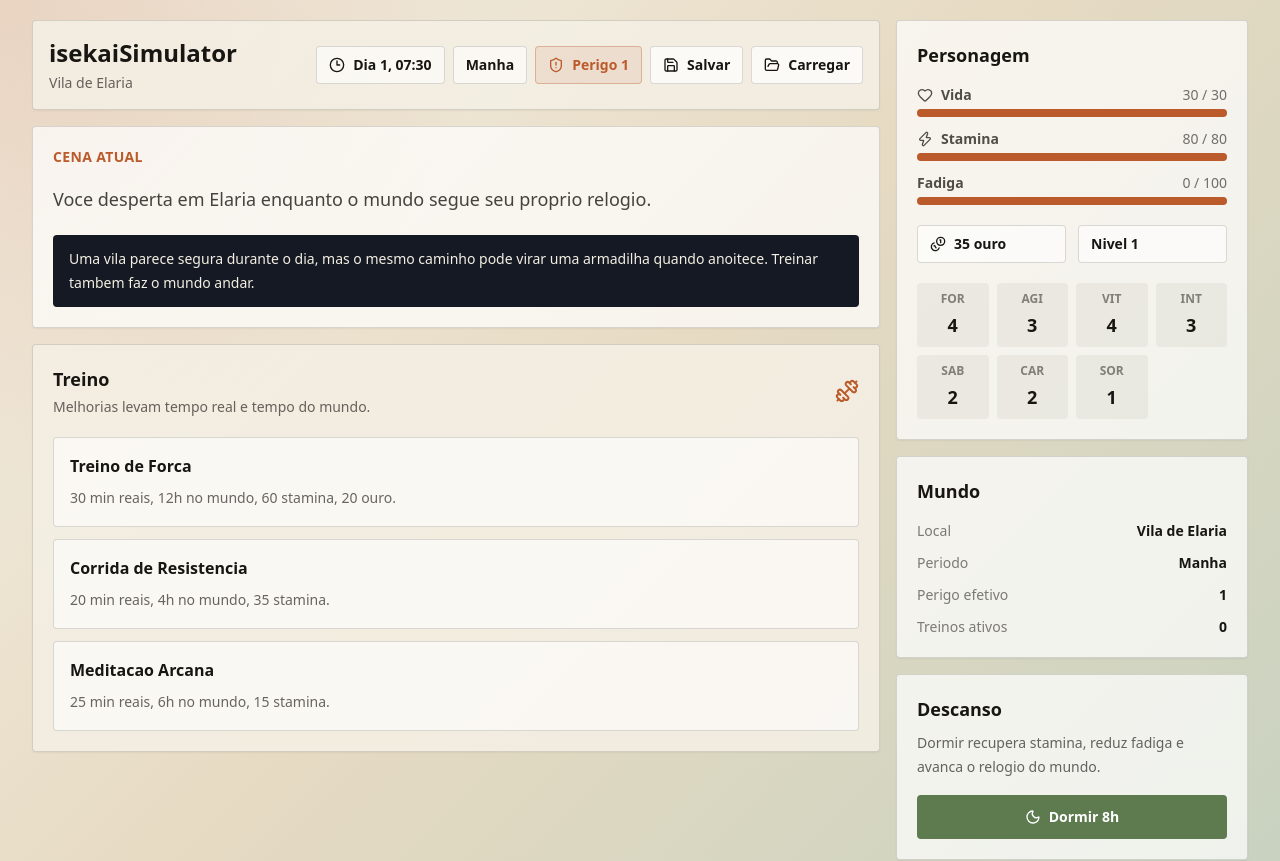
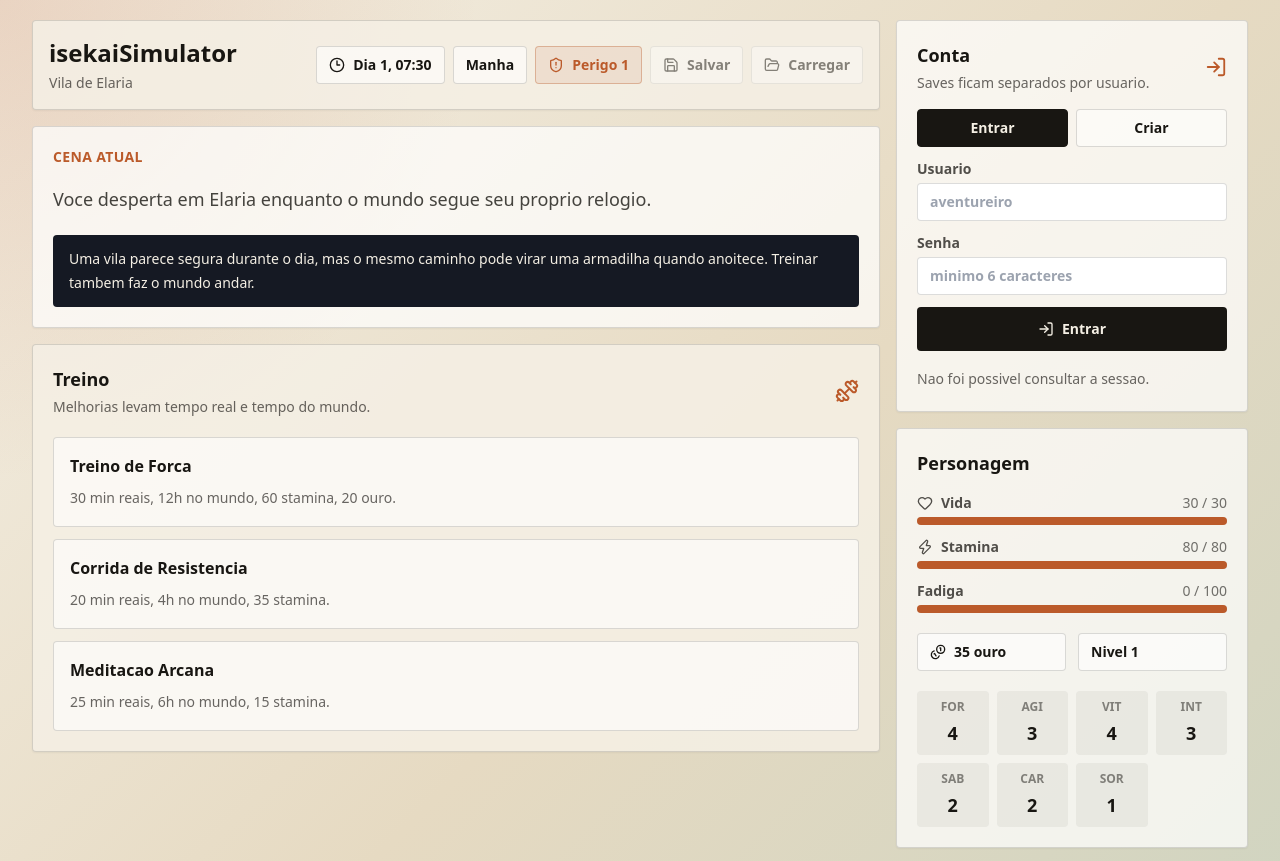
Before and after one commit to FelpHendeson/IsekaiSimulator, a Next.js app: page / in a window 1280 px wide. Shown: the top 861 px of the page. Built offline with nearby package versions, Linux system fonts and the light colour scheme; no server answers.

Commit message:
feat: add account controls to game shell

```diff
--- a/src/components/game/game-shell.tsx
+++ b/src/components/game/game-shell.tsx
@@ -7,10 +7,13 @@ import {
   Dumbbell,
   FolderOpen,
   Heart,
+  LogIn,
+  LogOut,
   Moon,
   Save,
   ShieldAlert,
   Sparkles,
+  UserPlus,
   Zap,
 } from "lucide-react";
 import { useEffect, useMemo, useState } from "react";
@@ -22,17 +25,46 @@ import { formatClock } from "../../game/time/clock";
 import type { GameState, TrainingSession } from "../../game/types";
 import { getEffectiveDanger } from "../../game/world/danger";
 
+type AuthUser = {
+  id: string;
+  username: string;
+  displayName: string;
+};
+
 export function GameShell() {
   const [gameState, setGameState] = useState<GameState>(() => createInitialGameState());
   const [message, setMessage] = useState("Voce desperta em Elaria enquanto o mundo segue seu proprio relogio.");
   const [now, setNow] = useState(() => new Date());
   const [isPersisting, setIsPersisting] = useState(false);
+  const [currentUser, setCurrentUser] = useState<AuthUser | null>(null);
+  const [authMessage, setAuthMessage] = useState("Entre para salvar e carregar por conta.");
+  const [isAuthLoading, setIsAuthLoading] = useState(false);
   const devMode = process.env.NEXT_PUBLIC_DEV_MODE === "true";
 
   useEffect(() => {
     const timer = window.setInterval(() => setNow(new Date()), 1000);
 
     return () => window.clearInterval(timer);
+  }, []);
+
+  useEffect(() => {
+    async function loadSession() {
+      try {
+        const response = await fetch("/api/auth/me");
+        const payload = await response.json();
+
+        if (response.ok && payload.user) {
+          setCurrentUser(payload.user);
+          setAuthMessage(`Sessao ativa: ${payload.user.displayName}.`);
+        } else if (!response.ok && payload.error) {
+          setAuthMessage(payload.error);
+        }
+      } catch {
+        setAuthMessage("Nao foi possivel consultar a sessao.");
+      }
+    }
+
+    void loadSession();
   }, []);
 
   const currentLocation = gameState.world.locations[gameState.currentLocationId];
@@ -56,6 +88,11 @@ export function GameShell() {
   }
 
   async function saveGame() {
+    if (!currentUser) {
+      setMessage("Faca login para salvar esta campanha em uma conta.");
+      return;
+    }
+
     setIsPersisting(true);
 
     try {
@@ -82,6 +119,11 @@ export function GameShell() {
   }
 
   async function loadGame() {
+    if (!currentUser) {
+      setMessage("Faca login para carregar saves da sua conta.");
+      return;
+    }
+
     setIsPersisting(true);
 
     try {
@@ -118,6 +160,7 @@ export function GameShell() {
             danger={effectiveDanger}
             devMode={devMode}
             isPersisting={isPersisting}
+            canPersist={Boolean(currentUser)}
             onLoad={loadGame}
             onSave={saveGame}
           />
@@ -144,6 +187,48 @@ export function GameShell() {
         </div>
 
         <aside className="space-y-4">
+          <AuthPanel
+            authMessage={authMessage}
+            currentUser={currentUser}
+            isLoading={isAuthLoading}
+            onAuth={async (mode, username, password) => {
+              setIsAuthLoading(true);
+
+              try {
+                const response = await fetch(`/api/auth/${mode}`, {
+                  method: "POST",
+                  headers: {
+                    "Content-Type": "application/json",
+                  },
+                  body: JSON.stringify({ username, password }),
+                });
+                const payload = await response.json();
+
+                if (!response.ok) {
+                  setAuthMessage(payload.error ?? "Nao foi possivel autenticar.");
+                  return;
+                }
+
+                setCurrentUser(payload.user);
+                setAuthMessage(`Conta ativa: ${payload.user.displayName}.`);
+              } catch {
+                setAuthMessage("Nao foi possivel conectar ao servidor de auth.");
+              } finally {
+                setIsAuthLoading(false);
+              }
+            }}
+            onLogout={async () => {
+              setIsAuthLoading(true);
+
+              try {
+                await fetch("/api/auth/logout", { method: "POST" });
+              } finally {
+                setCurrentUser(null);
+                setAuthMessage("Sessao encerrada.");
+                setIsAuthLoading(false);
+              }
+            }}
+          />
           <CharacterPanel gameState={gameState} />
           <WorldPanel gameState={gameState} danger={effectiveDanger} />
           <RestPanel
@@ -161,6 +246,7 @@ export function GameShell() {
 }
 
 function HeaderPanel({
+  canPersist,
   clockLabel,
   danger,
   devMode,
@@ -170,6 +256,7 @@ function HeaderPanel({
   onSave,
   period,
 }: {
+  canPersist: boolean;
   clockLabel: string;
   danger: number;
   devMode: boolean;
@@ -193,7 +280,7 @@ function HeaderPanel({
           {devMode ? <StatusPill label="DEV mode" tone="dev" /> : null}
           <button
             className="inline-flex min-h-9 items-center gap-2 rounded border border-ink/15 bg-white/70 px-3 py-2 font-semibold text-ink transition hover:border-ink/35 disabled:cursor-not-allowed disabled:opacity-50"
-            disabled={isPersisting}
+            disabled={isPersisting || !canPersist}
             onClick={onSave}
             title="Salvar partida"
           >
@@ -202,7 +289,7 @@ function HeaderPanel({
           </button>
           <button
             className="inline-flex min-h-9 items-center gap-2 rounded border border-ink/15 bg-white/70 px-3 py-2 font-semibold text-ink transition hover:border-ink/35 disabled:cursor-not-allowed disabled:opacity-50"
-            disabled={isPersisting}
+            disabled={isPersisting || !canPersist}
             onClick={onLoad}
             title="Carregar partida"
           >
@@ -211,6 +298,123 @@ function HeaderPanel({
           </button>
         </div>
       </div>
+    </section>
+  );
+}
+
+function AuthPanel({
+  authMessage,
+  currentUser,
+  isLoading,
+  onAuth,
+  onLogout,
+}: {
+  authMessage: string;
+  currentUser: AuthUser | null;
+  isLoading: boolean;
+  onAuth: (mode: "login" | "register", username: string, password: string) => Promise<void>;
+  onLogout: () => Promise<void>;
+}) {
+  const [mode, setMode] = useState<"login" | "register">("login");
+  const [username, setUsername] = useState("");
+  const [password, setPassword] = useState("");
+
+  async function submitAuth(event: React.FormEvent<HTMLFormElement>) {
+    event.preventDefault();
+    await onAuth(mode, username, password);
+    setPassword("");
+  }
+
+  return (
+    <section className="rounded border border-ink/15 bg-white/70 p-5 shadow-sm">
+      <div className="flex items-center justify-between gap-3">
+        <div>
+          <h2 className="text-lg font-bold text-ink">Conta</h2>
+          <p className="mt-1 text-sm text-ink/65">Saves ficam separados por usuario.</p>
+        </div>
+        {currentUser ? <LogOut className="text-ember" size={22} /> : <LogIn className="text-ember" size={22} />}
+      </div>
+
+      {currentUser ? (
+        <div className="mt-4">
+          <div className="rounded bg-moss/10 p-4 text-sm">
+            <p className="font-semibold text-ink">{currentUser.displayName}</p>
+            <p className="mt-1 text-ink/60">@{currentUser.username}</p>
+          </div>
+          <button
+            className="mt-4 flex w-full items-center justify-center gap-2 rounded border border-ink/20 px-4 py-3 text-sm font-semibold text-ink transition hover:border-ink/45 disabled:cursor-not-allowed disabled:opacity-50"
+            disabled={isLoading}
+            onClick={onLogout}
+          >
+            <LogOut size={16} />
+            Sair
+          </button>
+        </div>
+      ) : (
+        <form className="mt-4 space-y-3" onSubmit={submitAuth}>
+          <div className="grid grid-cols-2 gap-2">
+            <button
+              className={clsx(
+                "rounded border px-3 py-2 text-sm font-semibold transition",
+                mode === "login"
+                  ? "border-ink bg-ink text-parchment"
+                  : "border-ink/15 bg-white/50 text-ink",
+              )}
+              onClick={() => setMode("login")}
+              type="button"
+            >
+              Entrar
+            </button>
+            <button
+              className={clsx(
+                "rounded border px-3 py-2 text-sm font-semibold transition",
+                mode === "register"
+                  ? "border-ink bg-ink text-parchment"
+                  : "border-ink/15 bg-white/50 text-ink",
+              )}
+              onClick={() => setMode("register")}
+              type="button"
+            >
+              Criar
+            </button>
+          </div>
+          <label className="block text-sm font-semibold text-ink/75">
+            Usuario
+            <input
+              className="mt-1 w-full rounded border border-ink/15 bg-white px-3 py-2 text-ink outline-none transition focus:border-ember"
+              maxLength={32}
+              minLength={3}
+              onChange={(event) => setUsername(event.target.value)}
+              placeholder="aventureiro"
+              required
+              value={username}
+            />
+          </label>
+          <label className="block text-sm font-semibold text-ink/75">
+            Senha
+            <input
+              className="mt-1 w-full rounded border border-ink/15 bg-white px-3 py-2 text-ink outline-none transition focus:border-ember"
+              maxLength={128}
+              minLength={6}
+              onChange={(event) => setPassword(event.target.value)}
+              placeholder="minimo 6 caracteres"
+              required
+              type="password"
+              value={password}
+            />
+          </label>
+          <button
+            className="flex w-full items-center justify-center gap-2 rounded bg-ink px-4 py-3 text-sm font-semibold text-parchment transition hover:bg-night disabled:cursor-not-allowed disabled:opacity-50"
+            disabled={isLoading}
+            type="submit"
+          >
+            {mode === "register" ? <UserPlus size={16} /> : <LogIn size={16} />}
+            {mode === "register" ? "Criar conta" : "Entrar"}
+          </button>
+        </form>
+      )}
+
+      <p className="mt-4 text-sm leading-6 text-ink/65">{authMessage}</p>
     </section>
   );
 }
```
